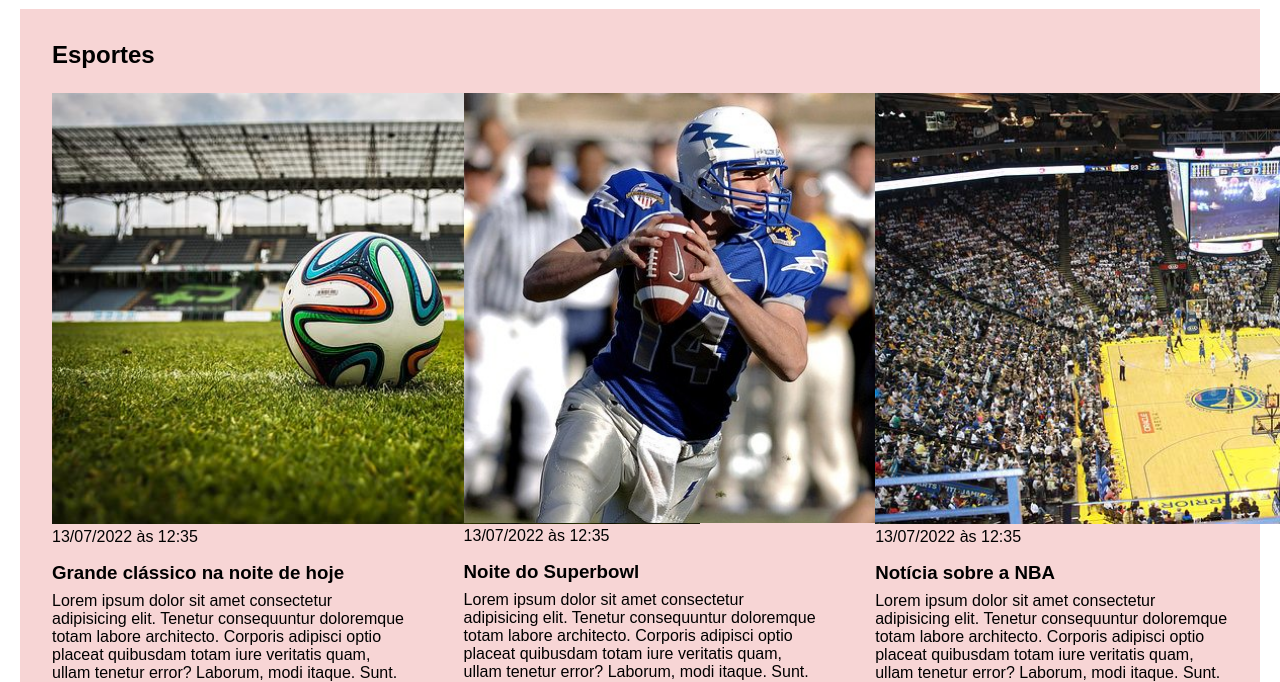
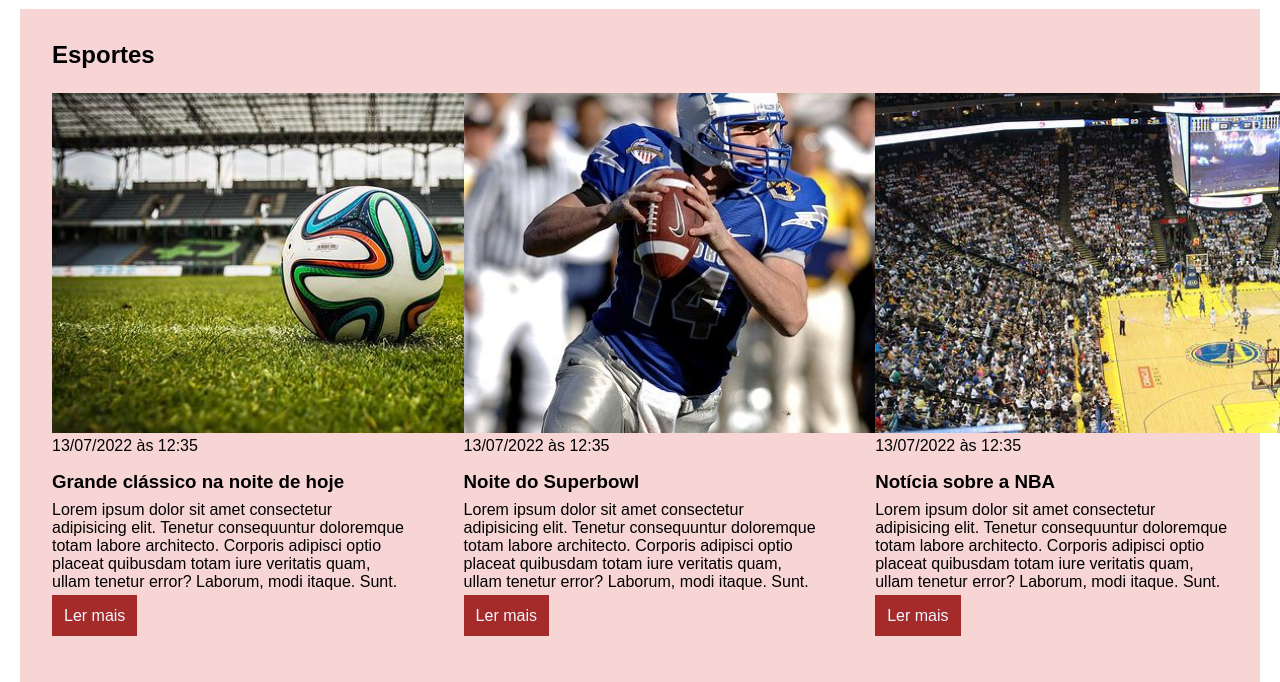
Before and after one commit to gloriaoliveira/exercicio_ebac_front, a plain HTML site: page exercicio_css/index.html in a window 1280 px wide. Shown: the part 106-788 px from the top of the page. Drawn offline with Linux system fonts and the light colour scheme.

Commit message:
correção imagem

```diff
--- a/exercicio_css/main.css
+++ b/exercicio_css/main.css
@@ -46,7 +46,8 @@ ul li a {
 
 img {
    width: 648px;
-   height: auto;
+   height: 340px;
+   object-fit: cover;
 }
 
 h3 {
```
